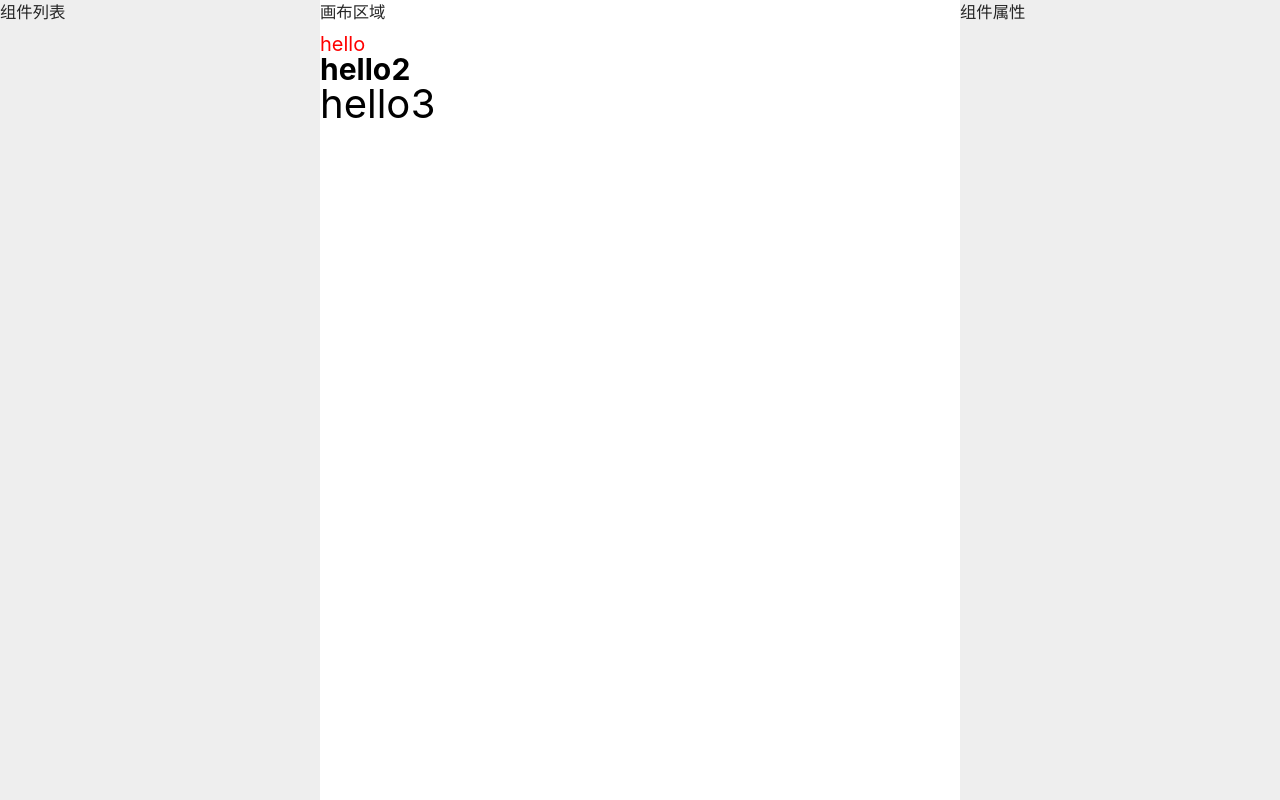
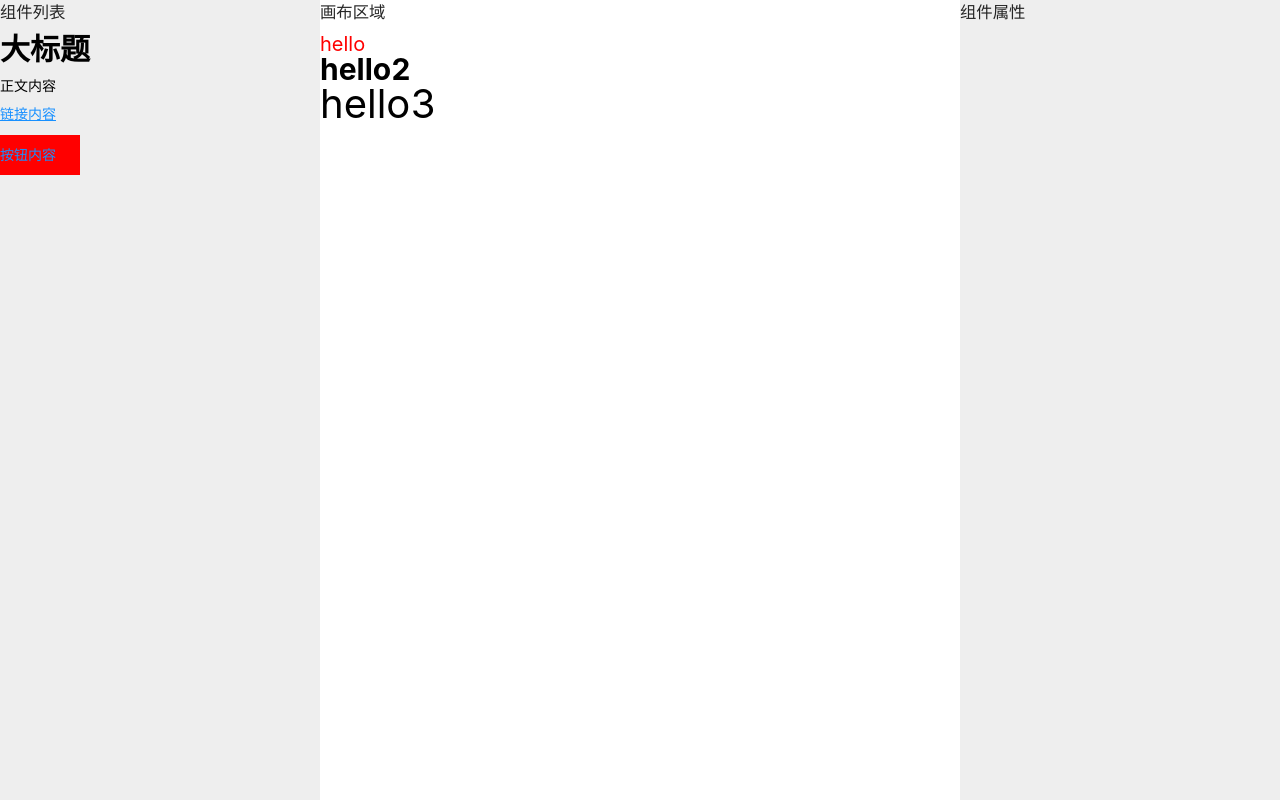
Before and after one commit to Lizhenjie1009/editor-v3-vite, a Vue app: page / in a window 1280 px wide. Built offline with nearby package versions, Linux system fonts and the light colour scheme.

Commit message:
组件列表展示

```diff
--- /dev/null
+++ b/src/components/ComponentsList.vue
@@ -0,0 +1,17 @@
+<template>
+  <div class="create-component-list">
+    <l-text v-for="(item, index) in list" :key="index" v-bind="item"></l-text>
+  </div>
+</template>
+
+<script lang="ts" setup>
+import { defineProps } from 'vue'
+import LText from './LText.vue'
+
+defineProps({
+  list: {
+    type: Array,
+    required: true
+  }
+})
+</script>
--- /dev/null
+++ b/src/defaultTemplates.ts
@@ -0,0 +1,27 @@
+// 右侧组件列表数据
+export const defaultTextTemplates = [
+  {
+    text: '大标题',
+    fontSize: '30px',
+    fontWeight: 'bold',
+    tag: 'h2'
+  },
+  {
+    text: '正文内容',
+    tag: 'p'
+  },
+  {
+    text: '链接内容',
+    color: '#1890ff',
+    textDecoration: 'underline',
+    tag: 'p'
+  },
+  {
+    text: '按钮内容',
+    color: '#1890ff',
+    backgroundColor: 'red',
+    width: '80px',
+    height: '40px',
+    tag: 'button'
+  }
+]
--- a/src/hooks/useComponentCommon.ts
+++ b/src/hooks/useComponentCommon.ts
@@ -7,6 +7,7 @@ const useComponentCommon = <T extends { [key: string]: any }>(
   picks: string[]
 ) => {
   /**
+   * 转成style样式
    * pick:
    *  {fontSize: '10px'}
    */
--- a/src/views/Editor.vue
+++ b/src/views/Editor.vue
@@ -4,6 +4,7 @@
       <a-col :span="6">
         <a-layout-sider class="editor-col">
           <h1>组件列表</h1>
+          <components-list :list="defaultTextTemplates" />
         </a-layout-sider>
       </a-col>
       <a-col :span="12">
@@ -35,6 +36,8 @@
 import { computed } from 'vue'
 import { useStore } from 'vuex'
 import { GlobalDataProps } from '../store/index'
+import ComponentsList from '@/components/ComponentsList.vue'
+import { defaultTextTemplates } from '../defaultTemplates'
 const store = useStore<GlobalDataProps>()
 const components = computed(() => store.state.editor.components)
 </script>
```
